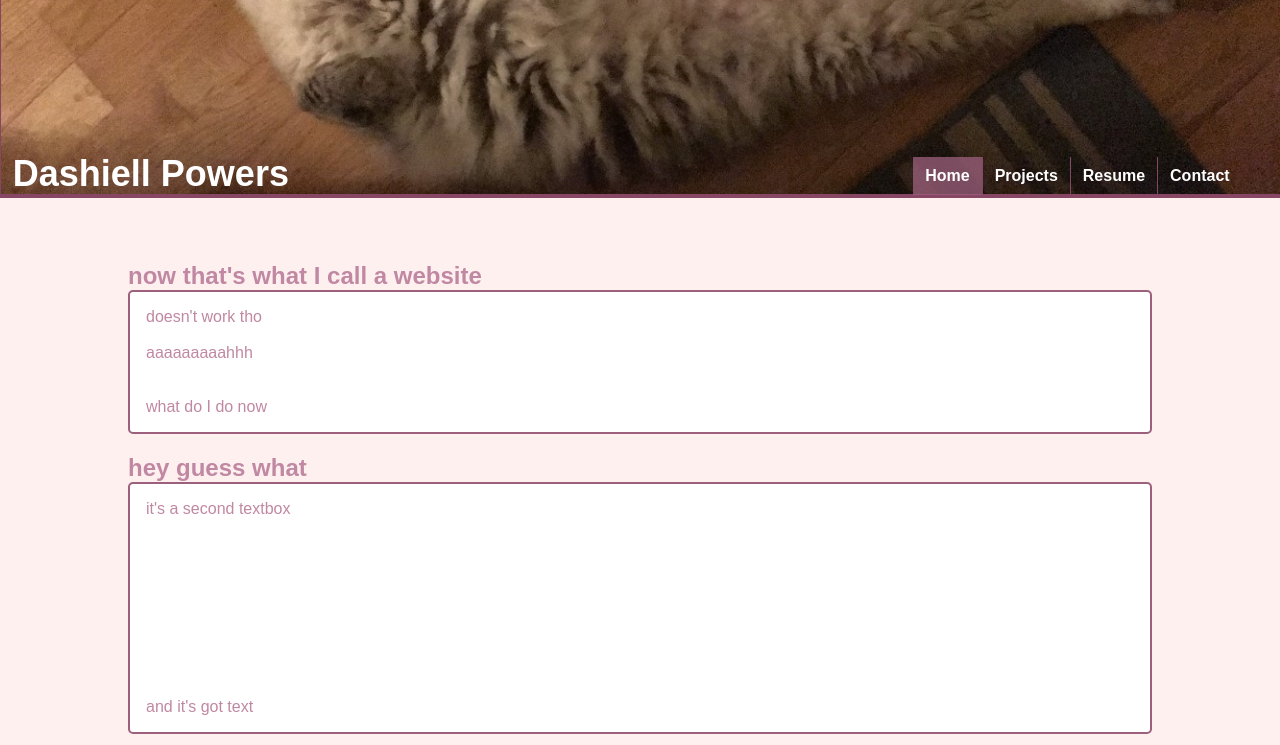
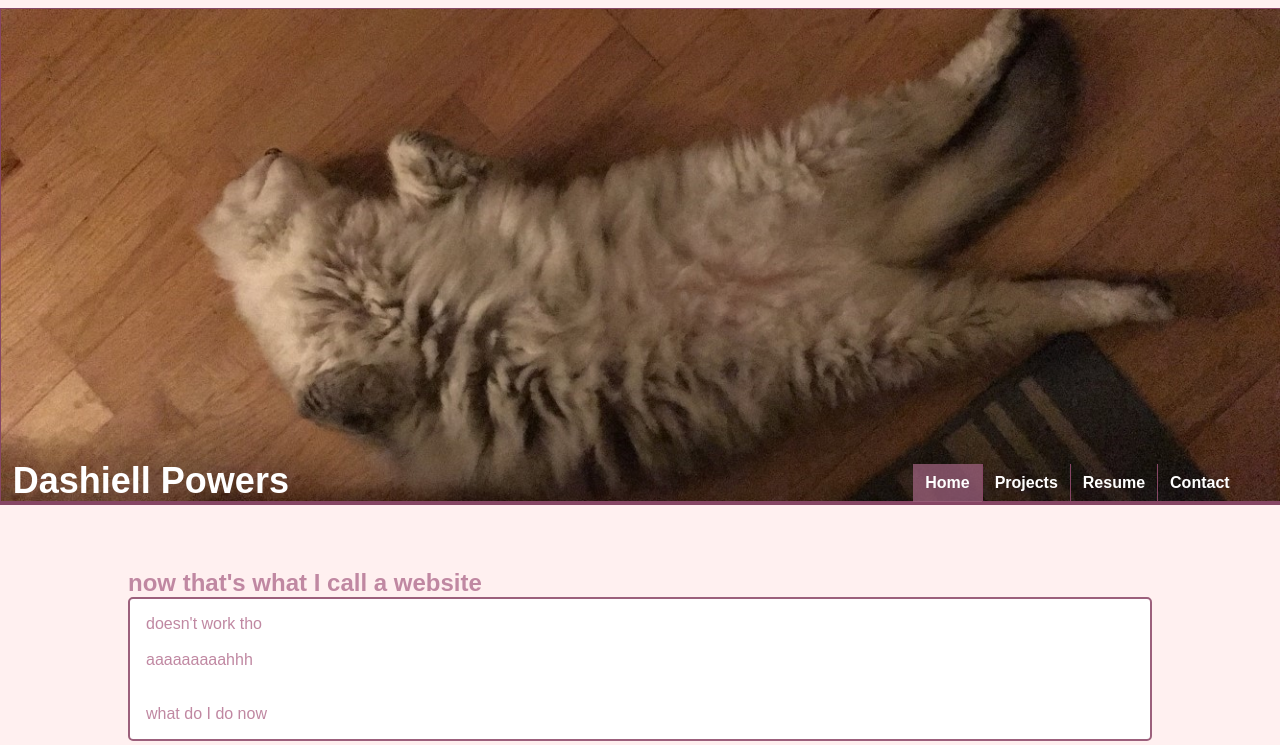
Before and after one commit to DashiellP/MyDangWebsite, a PHP site: page / in a window 1280 px wide. Shown: the top 745 px of the page. Run offline with PHP 8.4, Linux system fonts and the light colour scheme.

Commit message:
unbroke it again!!!

```diff
--- a/StyleSheet.css
+++ b/StyleSheet.css
@@ -20,7 +20,7 @@
     width: 100%;
     height: 10%;
     margin: 0;
-    margin-top: 10%;
+    margin-top: 34%;
     border-bottom: 3px solid #864664;
     position: -webkit-sticky;
     position: sticky;
@@ -80,7 +80,7 @@
     padding: 16px;
     border: 2px solid #9c607c;
     border-radius: 5px;
-    white-space: pre-line
+    white-space: pre-line;
 }
 
 div.container {
```
